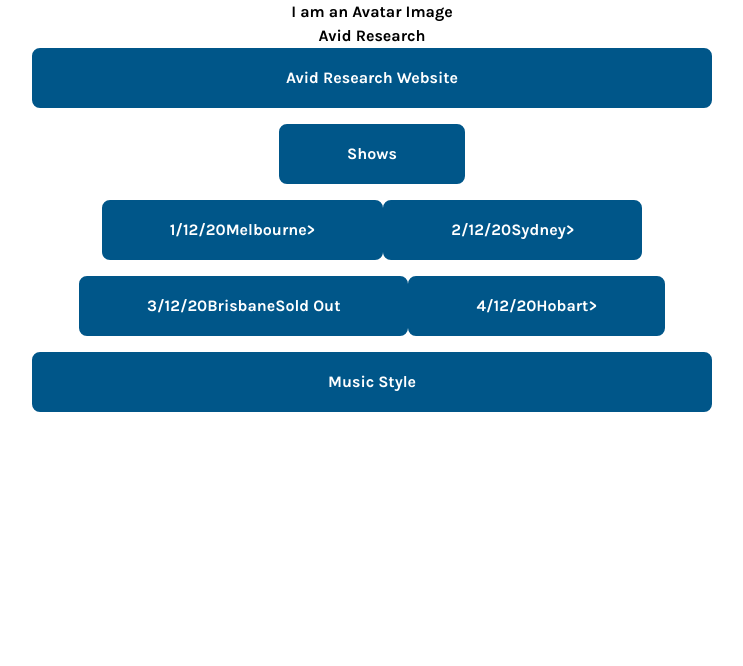
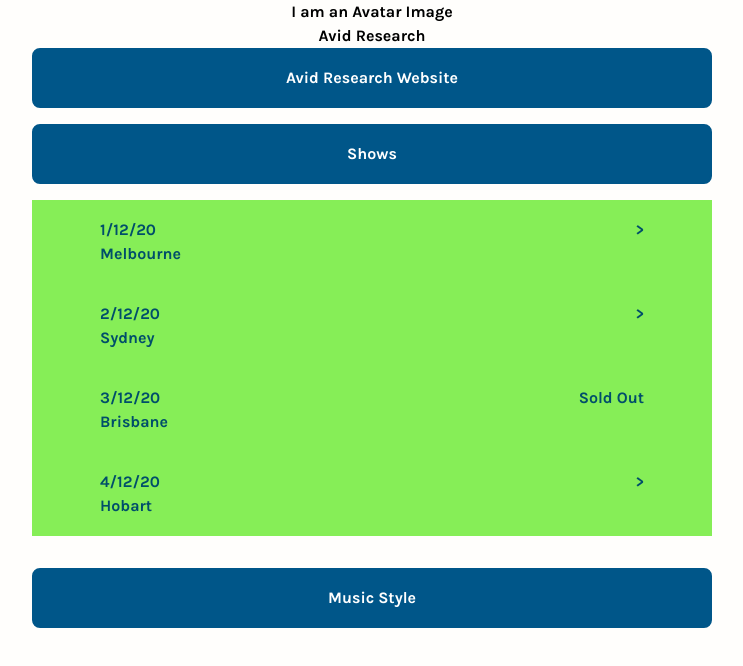
Before and after one commit to amtrav42/linkTree, a Gatsby site in the folder linktree/: page / in a window 1280 px wide. Both pictures are taken after a click on the link "Shows". Shown: the whole page, without its empty margins (268-1011 px from the left). Built offline with nearby package versions, Linux system fonts and the light colour scheme; Gatsby itself is replaced by a stand-in of ours.

Commit message:
styled shows link

```diff
--- a/linktree/src/components/showItem/index.jsx
+++ b/linktree/src/components/showItem/index.jsx
@@ -15,8 +15,15 @@ export default function ShowItem(props) {
       rel="noopener noreferrer"
       target="_blank"
     >
-      {date}
-      {location}
+      <div className={showItemStyles.leftContent}>
+        <div>
+          {date}
+        </div>
+        <div>
+          {location}
+        </div>
+
+      </div>
       {isAvailable ? '>' : 'Sold Out'}
     </a>
   );
--- a/linktree/src/components/showItem/showItem.module.css
+++ b/linktree/src/components/showItem/showItem.module.css
@@ -1,22 +1,28 @@
 @import "../../styles/global.css";
+
+/* Fix up colour contrast for accessability and aesthetics
+tidy up padding and borders, fix up padding and styling of font
+add in animation on hover of chevron
+fix alignment of chevron to be centered */
+
 
 .container{
     transition: box-shadow 0.25s cubic-bezier(0.08, 0.59, 0.29, 0.99) 0s, color 0.25s cubic-bezier(0.08, 0.59, 0.29, 0.99) 0s, border-color 0.25s cubic-bezier(0.08, 0.59, 0.29, 0.99) 0s, transform 0.25s cubic-bezier(0.08, 0.59, 0.29, 0.99) 0s, background-color 0.25s cubic-bezier(0.08, 0.59, 0.29, 0.99) 0s;
     overflow: hidden;
-    margin-bottom: 16px;
-    border: 2px solid rgb(0, 86, 137);
-    background-color: rgb(0, 86, 137);
-    color: rgb(255, 255, 255);
-    border-radius: 8px;
+    border: 2px solid var(--bright-green);
+    background-color: var(--bright-green);
+    color: var(--dark-dark-blue);
     display: inline-flex;
-    justify-content: center;
+    justify-content: space-between;
     position: relative;
     padding: 16px 66px;
     cursor: pointer;
-    transition: box-shadow 0.25s cubic-bezier(0.08, 0.59, 0.29, 0.99) 0s, border-color 0.25s cubic-bezier(0.08, 0.59, 0.29, 0.99) 0s, transform 0.25s cubic-bezier(0.08, 0.59, 0.29, 0.99) 0s, background-color 0.25s cubic-bezier(0.08, 0.59, 0.29, 0.99) 0s;
 }
 .container:hover{
     background-color: transparent;
-    color: rgb(0, 86, 137);
-    border-color: rgb(0, 86, 137);
+    color: var(--bright-green);
+    border-color: var(--bright-green);
 }
+.leftContent{
+    text-align: left;
+}
--- a/linktree/src/components/showsLink/index.jsx
+++ b/linktree/src/components/showsLink/index.jsx
@@ -1,6 +1,13 @@
 import React, { useState } from 'react';
 import ClassicLink from '../classicLink';
 import ShowItem from '../showItem';
+import showLinkStyles from './showsLink.module.css';
+
+// todo add in the scrollable functionality and max height
+// add in animation on hover of the chevron
+// make a booked out show not have a clickable looking hover State
+// add in songkick logo (non clickable?)
+// add in venue name
 
 export default function ShowsLink(props) {
   const {
@@ -8,7 +15,9 @@ export default function ShowsLink(props) {
   } = props;
   const [isExpanded, setIsExpanded] = useState(false);
   return (
-    <div>
+    <div
+      className={showLinkStyles.wrapper}
+    >
       <ClassicLink
         onClick={() => { setIsExpanded(!isExpanded); }}
       >
@@ -16,7 +25,9 @@ export default function ShowsLink(props) {
       </ClassicLink>
       {
         isExpanded && (
-          <div>
+          <div
+            className={showLinkStyles.wrapper}
+          >
             {
               showList.map((show) => (
                 <ShowItem
--- /dev/null
+++ b/linktree/src/components/showsLink/showsLink.module.css
@@ -0,0 +1,8 @@
+/* consolidate css so as not to repeat homepage rules */
+.wrapper {
+    display: flex;
+    flex-direction: column;
+    max-width: 680px;
+    width: 100%;
+    padding-bottom: 1em;
+}
--- a/linktree/src/styles/global.css
+++ b/linktree/src/styles/global.css
@@ -1,6 +1,12 @@
 @import url("https://fonts.googleapis.com/css2?family=Karla:wght@300;400;600;700&display=swap");
 
 :root{
+  --light-blue: #6CBFF5;
+  --dark-blue: #217EA6;
+  --dark-dark-blue: #004e6a;
+  --orange: #F98E4A;
+  --light: #fffefc;
+  --bright-green: #86EE57;
   --font-body: 'Karla', sans-serif;
   font-size: 16px;
   line-height: 1.5;
```
Also changed, not shown: linktree/src/components/showsLink/classicLink.module.css (deleted).
